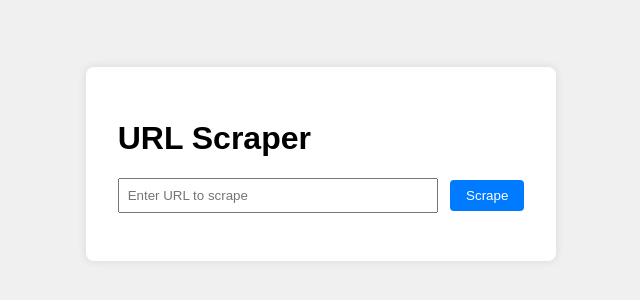
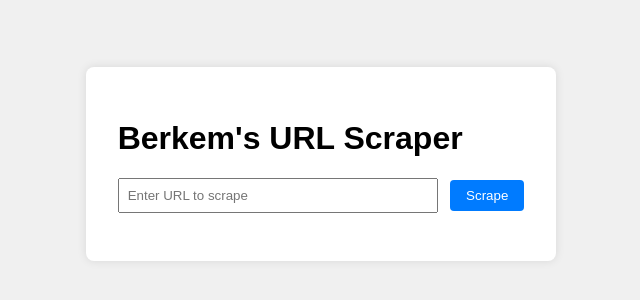
Before and after one commit to berkempeker/scrapi, a plain HTML site: page index.html in a window 1280 px wide. Shown: the part 236-536 px from the top of the page, without its empty margins (319-959 px from the left). Drawn offline with Linux system fonts and the light colour scheme.

Commit message:
Update index.html

```diff
--- a/index.html
+++ b/index.html
@@ -41,7 +41,7 @@
 </head>
 <body>
     <div class="container">
-        <h1>URL Scraper</h1>
+        <h1>Berkem's URL Scraper</h1>
         <form id="scrapeForm">
             <input type="text" id="urlInput" placeholder="Enter URL to scrape" required>
             <button type="submit">Scrape</button>
```
